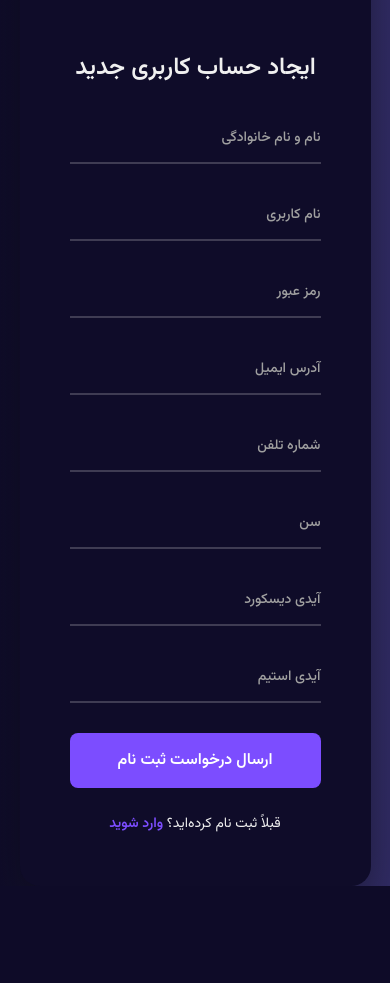
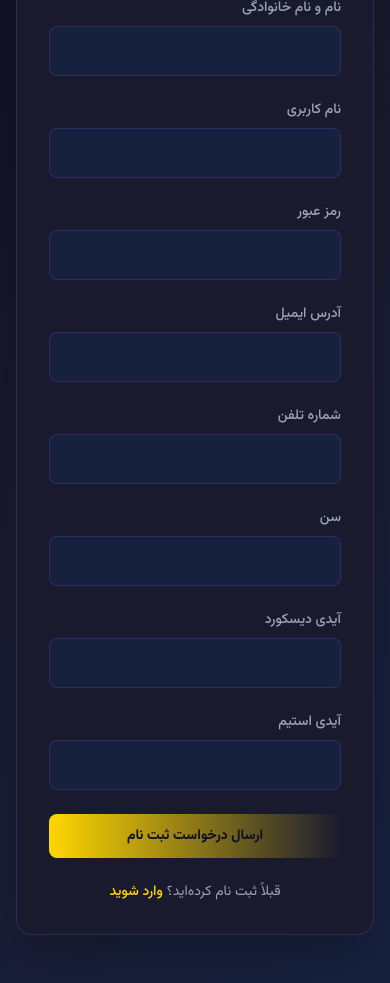
Before and after one commit to Itziliya-dev/SSO, a PHP site: page /register.php in a window 390 px wide. Shown: the part 251-1234 px from the top of the page. Before the commit the page ends 1137 px from the top, so only its background shows below. Run offline with PHP 8.4, Linux system fonts and the light colour scheme; data comes from the database, SQL or seed files in the repository; some libraries are stand-ins or nearby versions.

Commit message:
Re-design

```diff
--- a/register.php
+++ b/register.php
@@ -1,101 +1,170 @@
 <?php
+error_reporting(E_ALL);
+ini_set('display_errors', 1);
+
 require_once __DIR__.'/includes/config.php';
-require_once __DIR__.'/includes/header.php';
 
 session_start();
 
-$error = isset($_GET['error']) ? $_GET['error'] : '';
-$success = isset($_GET['success']) ? $_GET['success'] : '';
-$tracking_code = isset($_GET['tracking_code']) ? $_GET['tracking_code'] : '';
+$error = $_GET['error'] ?? '';
+$success = $_GET['success'] ?? '';
+$tracking_code = $_GET['tracking_code'] ?? '';
 ?>
+<!DOCTYPE html>
+<html lang="fa" dir="rtl">
+<head>
+    <meta charset="UTF-8">
+    <meta name="viewport" content="width=device-width, initial-scale=1.0">
     <title>ثبت نام | SSO Center</title>
-    <link rel="stylesheet" href="assets/css/login_modern.css">
-    <link rel="stylesheet" href="/assets/fonts/Vazirmatn-font-face.css">
+    <script src="https://cdn.tailwindcss.com"></script>
     <link rel="stylesheet" href="https://cdnjs.cloudflare.com/ajax/libs/font-awesome/6.4.0/css/all.min.css">
-<?php
-?>
-    <div class="login-wrapper">
-        <div class="login-showcase">
-            <div class="showcase-overlay"></div>
-        <div class="showcase-content">
-            <div class="logo-container">
-                <img src="assets/images/logo.png" alt="Logo" class="logo">
+    <script>
+        tailwind.config = {
+            theme: {
+                extend: {
+                    colors: {
+                        'dark-primary': '#0f0f23',
+                        'dark-secondary': '#1a1a2e',
+                        'dark-tertiary': '#16213e',
+                        'yellow-primary': '#ffd700',
+                        'purple-accent': '#a855f7', // رنگ بنفش
+                    }
+                }
+            }
+        }
+    </script>
+    <style>
+        @import url('https://fonts.googleapis.com/css2?family=Vazirmatn:wght@300;400;500;600;700&display=swap');
+        body {
+            font-family: 'Vazirmatn', sans-serif;
+            background: linear-gradient(135deg, #0f0f23 0%, #1a1a2e 50%, #16213e 100%);
+            overflow-x: hidden;
+        }
+        .glow-effect-purple { box-shadow: 0 0 40px rgba(168, 85, 247, 0.25); }
+        .form-input {
+            background-color: #16213e;
+            border: 1px solid rgba(168, 85, 247, 0.2);
+            color: #e5e7eb;
+            transition: all 0.2s ease-in-out;
+        }
+        .form-input:focus {
+            outline: none;
+            border-color: #a855f7;
+            box-shadow: 0 0 0 2px rgba(168, 85, 247, 0.3);
+        }
+        @keyframes fadeIn {
+            from { opacity: 0; transform: translateY(20px); }
+            to { opacity: 1; transform: translateY(0); }
+        }
+        .animate-fade-in { animation: fadeIn 0.6s ease-out forwards; }
+    </style>
+    <!-- HTML Meta Tags -->
+<meta name="description" content="استف جدید هستید ؟ به خانواده ما خوش امدید">
+
+<!-- Facebook Meta Tags -->
+<meta property="og:url" content="https://sso.itziliya-dev.ir/register.php">
+<meta property="og:type" content="website">
+<meta property="og:title" content="ثبت نام | SSO Center">
+<meta property="og:description" content="استف جدید هستید ؟ به خانواده ما خوش امدید">
+<meta property="og:image" content="https://sso.itziliya-dev.ir/assets/images/meta.png">
+
+<!-- Twitter Meta Tags -->
+<meta name="twitter:card" content="summary_large_image">
+<meta property="twitter:domain" content="sso.itziliya-dev.ir">
+<meta property="twitter:url" content="https://sso.itziliya-dev.ir/register.php">
+<meta name="twitter:title" content="ثبت نام | SSO Center">
+<meta name="twitter:description" content="استف جدید هستید ؟ به خانواده ما خوش امدید">
+<meta name="twitter:image" content="">
+
+<!-- Meta Tags Generated via https://www.opengraph.xyz -->
+</head>
+<body class="text-gray-200">
+
+    <div class="min-h-screen flex flex-col items-center justify-center p-4 my-8">
+
+        <div class="w-full max-w-2xl bg-dark-secondary border border-purple-accent/20 rounded-2xl shadow-2xl p-8 animate-fade-in glow-effect-purple">
+
+            <div class="text-center mb-8">
+                <img src="assets/images/logo.png" alt="Logo" class="w-16 h-16 mx-auto mb-4">
+                <h1 class="text-2xl font-bold text-yellow-primary">ایجاد حساب کاربری جدید</h1>
+                <p class="text-gray-400 text-sm mt-1">با پر کردن فیلدهای زیر به مجموعه ما بپیوندید.</p>
             </div>
-            <h1>به مجموعه ما بپیوندید</h1>
-            <p>با پر کردن فیلدهای روبه‌رو، اطلاعات خود را جهت احراز هویت وارد نمایید.</p>
-        </div>
-        </div>
-
-        <div class="login-form-container">
-            <h2>ایجاد حساب کاربری جدید</h2>
 
             <?php if ($error): ?>
-            <div class="alert-message">
+            <div class="mb-6 p-3 rounded-lg text-sm text-center font-semibold bg-red-500/20 text-red-300 border border-red-400/30">
                 <?= htmlspecialchars($error) ?>
             </div>
             <?php endif; ?>
 
             <?php if ($success): ?>
-            <div class="success-message">
-                <?= htmlspecialchars($success) ?>
+            <div class="mb-6 p-4 rounded-lg text-center font-semibold bg-purple-accent/10 text-purple-300 border border-purple-accent/20">
+                <p class="text-base"><?= htmlspecialchars($success) ?></p>
                 <?php if ($tracking_code): ?>
-                <div class="tracking-code">
-                    کد پیگیری: <strong><?= htmlspecialchars($tracking_code) ?></strong>
+                <div class="mt-3 text-sm">
+                    <span>کد پیگیری شما:</span>
+                    <strong class="text-yellow-primary text-base tracking-widest bg-dark-primary px-2 py-1 rounded-md"><?= htmlspecialchars($tracking_code) ?></strong>
                 </div>
                 <?php endif; ?>
             </div>
             <?php endif; ?>
 
-            <form action="process_register.php" method="POST">
-                <div class="form-grid">
-                    <div class="form-group">
-                        <input type="text" id="fullname" name="fullname" class="form-input" placeholder=" " required>
-                        <label for="fullname" class="form-label">نام و نام خانوادگی</label>
+            <form action="process_register.php" method="POST" class="space-y-6">
+                <div class="grid grid-cols-1 md:grid-cols-2 gap-6">
+                    <div>
+                        <label for="fullname" class="block text-sm font-medium text-gray-400 mb-2">نام و نام خانوادگی</label>
+                        <input type="text" id="fullname" name="fullname" class="form-input w-full p-3 rounded-lg" required>
                     </div>
-                    <div class="form-group">
-                        <input type="text" id="username" name="username" class="form-input" placeholder=" " required>
-                        <label for="username" class="form-label">نام کاربری</label>
+                    <div>
+                        <label for="username" class="block text-sm font-medium text-gray-400 mb-2">نام کاربری</label>
+                        <input type="text" id="username" name="username" class="form-input w-full p-3 rounded-lg" required>
                     </div>
                 </div>
 
-                <div class="form-group">
-                    <input type="password" id="password" name="password" class="form-input" placeholder=" " required>
-                    <label for="password" class="form-label">رمز عبور</label>
+                <div>
+                    <label for="password" class="block text-sm font-medium text-gray-400 mb-2">رمز عبور</label>
+                    <input type="password" id="password" name="password" class="form-input w-full p-3 rounded-lg" required>
                 </div>
 
-                <div class="form-group">
-                    <input type="email" id="email" name="email" class="form-input" placeholder=" " required>
-                    <label for="email" class="form-label">آدرس ایمیل</label>
+                <div>
+                    <label for="email" class="block text-sm font-medium text-gray-400 mb-2">آدرس ایمیل</label>
+                    <input type="email" id="email" name="email" class="form-input w-full p-3 rounded-lg" required>
                 </div>
 
-                <div class="form-grid">
-                    <div class="form-group">
-                        <input type="tel" id="phone" name="phone" class="form-input" placeholder=" " required>
-                        <label for="phone" class="form-label">شماره تلفن</label>
+                <div class="grid grid-cols-1 md:grid-cols-2 gap-6">
+                    <div>
+                        <label for="phone" class="block text-sm font-medium text-gray-400 mb-2">شماره تلفن</label>
+                        <input type="tel" id="phone" name="phone" class="form-input w-full p-3 rounded-lg" required>
                     </div>
-                    <div class="form-group">
-                        <input type="number" id="age" name="age" class="form-input" min="13" max="100" placeholder=" " required>
-                        <label for="age" class="form-label">سن</label>
+                    <div>
+                        <label for="age" class="block text-sm font-medium text-gray-400 mb-2">سن</label>
+                        <input type="number" id="age" name="age" class="form-input w-full p-3 rounded-lg" min="13" max="100" required>
                     </div>
                 </div>
 
-                <div class="form-grid">
-                    <div class="form-group">
-                        <input type="text" id="discord_id" name="discord_id" class="form-input" placeholder=" " required>
-                        <label for="discord_id" class="form-label">آیدی دیسکورد</label>
+                <div class="grid grid-cols-1 md:grid-cols-2 gap-6">
+                    <div>
+                        <label for="discord_id" class="block text-sm font-medium text-gray-400 mb-2">آیدی دیسکورد</label>
+                        <input type="text" id="discord_id" name="discord_id" class="form-input w-full p-3 rounded-lg" required>
                     </div>
-                    <div class="form-group">
-                        <input type="text" id="steam_id" name="steam_id" class="form-input" placeholder=" " required>
-                        <label for="steam_id" class="form-label">آیدی استیم</label>
+                    <div>
+                        <label for="steam_id" class="block text-sm font-medium text-gray-400 mb-2">آیدی استیم</label>
+                        <input type="text" id="steam_id" name="steam_id" class="form-input w-full p-3 rounded-lg" required>
                     </div>
                 </div>
 
-                <button type="submit" class="login-button">ارسال درخواست ثبت نام</button>
+                <button type="submit" class="w-full px-6 py-3 text-sm font-bold text-dark-primary bg-gradient-to-r from-yellow-primary to-yellow-dark hover:shadow-lg hover:shadow-yellow-primary/20 rounded-lg transition-all">
+                    ارسال درخواست ثبت نام
+                </button>
             </form>
-            <div class="register-link">
-                قبلاً ثبت نام کرده‌اید؟ <a href="login.php">وارد شوید</a>
+
+            <div class="text-center mt-6">
+                <p class="text-sm text-gray-400">
+                    قبلاً ثبت نام کرده‌اید؟
+                    <a href="login.php" class="font-medium text-yellow-primary hover:underline">وارد شوید</a>
+                </p>
             </div>
         </div>
     </div>
+
 </body>
 </html>
```
